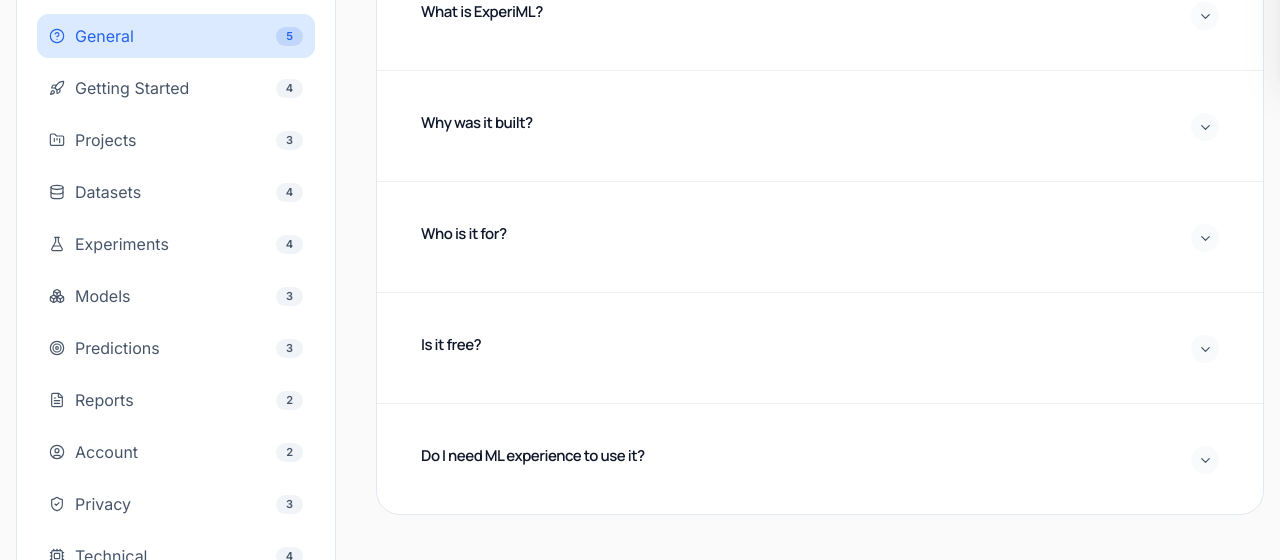
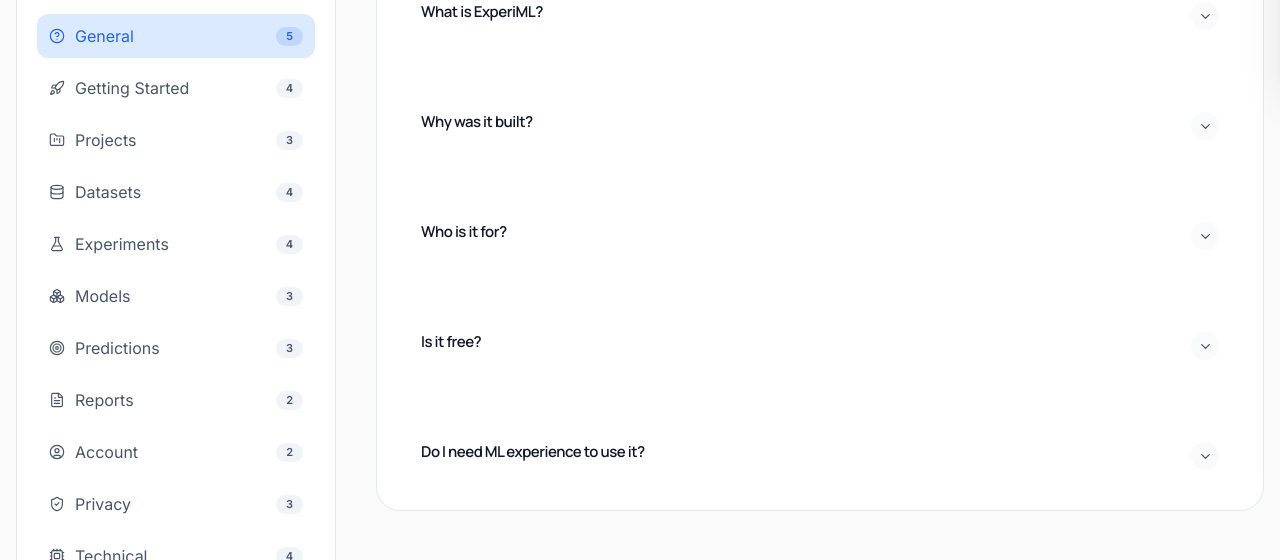
Before and after one commit to Dhairya-Dave-0204/ExperiML, a React (Vite) app in the folder frontend/: page /faq in a window 1280 px wide. Shown: the part 720-1280 px from the top of the page. Built offline with nearby package versions, Linux system fonts and the light colour scheme; no server answers.

Commit message:
Animate the faq accordian component

```diff
--- a/frontend/src/components/shared/FAQ/FAQAccordion/FaqAccordion.jsx
+++ b/frontend/src/components/shared/FAQ/FAQAccordion/FaqAccordion.jsx
@@ -1,47 +1,87 @@
+import { AnimatePresence, motion } from "framer-motion";
 import { useState } from "react";
 import { SearchX } from "lucide-react";
 
 import { FaqItem } from "@/components/components.index";
+
+import {
+  fadeUp,
+  listItemReveal,
+  staggerFast,
+  popIn,
+  defaultViewport,
+} from "@/animations/animations.index";
 
 function FaqAccordion({ groups, isSearching, searchQuery }) {
   const [openKey, setOpenKey] = useState(null);
 
   if (groups.length === 0) {
     return (
-      <div className="flex flex-col items-center px-8 py-20 text-center border border-dashed rounded-2xl border-border">
-        <div className="flex items-center justify-center w-12 h-12 mb-4 rounded-full bg-surface-soft">
+      <motion.div
+        initial="hidden"
+        animate="visible"
+        variants={popIn}
+        className="flex flex-col items-center px-8 py-20 text-center border border-dashed rounded-2xl border-border"
+      >
+        <motion.div
+          variants={fadeUp}
+          className="flex items-center justify-center w-12 h-12 mb-4 rounded-full bg-surface-soft"
+        >
           <SearchX
             size={20}
             strokeWidth={1.75}
             className="text-text-secondary"
           />
-        </div>
+        </motion.div>
 
-        <h3 className="text-lg font-bold font-heading text-text">
+        <motion.h3
+          variants={fadeUp}
+          className="text-lg font-bold font-heading text-text"
+        >
           No results found
-        </h3>
+        </motion.h3>
 
-        <p className="max-w-sm mt-2 text-sm leading-relaxed text-text-secondary">
+        <motion.p
+          variants={fadeUp}
+          className="max-w-sm mt-2 text-sm leading-relaxed text-text-secondary"
+        >
           {isSearching
             ? `Nothing matched "${searchQuery}". Try a different term, or pick a category from the list.`
             : "This category doesn't have any questions yet."}
-        </p>
-      </div>
+        </motion.p>
+      </motion.div>
     );
   }
 
   return (
-    <div className="space-y-10">
+    <AnimatePresence mode="wait" initial={false}>
+      <motion.div
+        key={`${isSearching ? "search" : "category"}-${groups
+          .map((group) => group.id)
+          .join("-")}`}
+        initial="hidden"
+        animate="visible"
+        exit="exit"
+        variants={staggerFast}
+        className="space-y-10"
+      >
         {groups.map((group) => (
-        <section key={group.id}>
+          <motion.section key={group.id} variants={fadeUp}>
             {group.showLabel && (
-            <header className="flex items-center justify-between gap-4 pb-4 mb-4 border-b border-border">
+              <motion.header
+                variants={fadeUp}
+                className="flex items-center justify-between gap-4 pb-4 mb-4 border-b border-border"
+              >
                 <div className="flex items-center min-w-0 gap-4">
                   {group.icon && (
-                  <div className="flex items-center justify-center rounded-lg h-9 w-9 shrink-0 bg-primary-light text-primary">
+                    <motion.div
+                      variants={popIn}
+                      className="flex items-center justify-center rounded-lg h-9 w-9 shrink-0 bg-primary-light text-primary"
+                    >
                       <group.icon size={17} strokeWidth={1.75} />
-                  </div>
+                    </motion.div>
                   )}
+
                   <h2 className="text-xl font-bold tracking-tight truncate font-heading text-text sm:text-2xl">
                     {group.label}
                   </h2>
@@ -51,27 +91,32 @@ function FaqAccordion({ groups, isSearching, searchQuery }) {
                   {group.questions.length}{" "}
                   {group.questions.length === 1 ? "question" : "questions"}
                 </span>
-            </header>
+              </motion.header>
             )}
 
-          <div className="border rounded-2xl border-border bg-surface">
+            <motion.div
+              variants={staggerFast}
+              className="border rounded-2xl border-border bg-surface"
+            >
               {group.questions.map((item, index) => {
                 const key = `${group.id}-${index}`;
 
                 return (
+                  <motion.div key={key} variants={listItemReveal}>
                     <FaqItem
-                  key={key}
                       question={item.q}
                       answer={item.a}
                       isOpen={openKey === key}
                       onToggle={() => setOpenKey(openKey === key ? null : key)}
                     />
+                  </motion.div>
                 );
               })}
-          </div>
-        </section>
+            </motion.div>
+          </motion.section>
         ))}
-    </div>
+      </motion.div>
+    </AnimatePresence>
   );
 }
 
```
Lines whose indentation alone changed are shown as unchanged.
